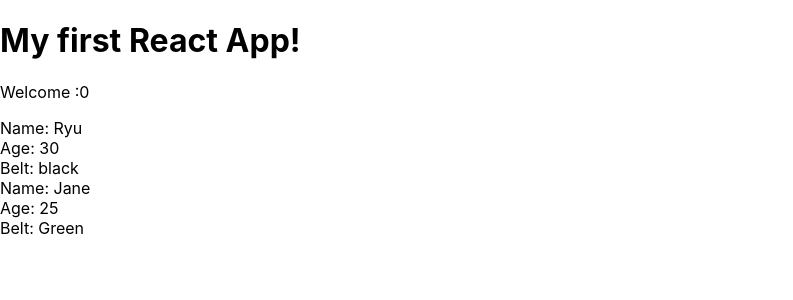
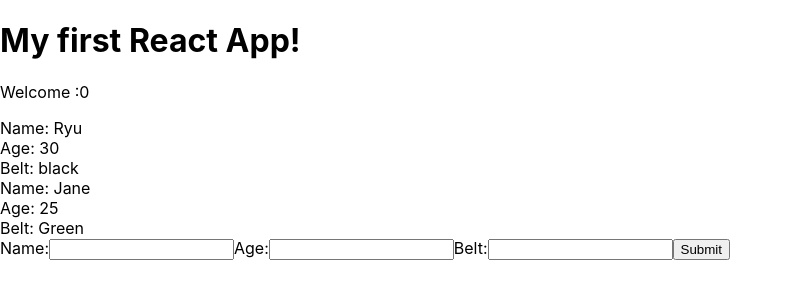
Before and after one commit to pratikdk/nn_rr_basic_react_app, a React (Create React App) app: page / in a window 1280 px wide. Shown: the top 300 px of the page, without its empty margins (0-793 px from the left). Built offline with nearby package versions, Linux system fonts and the light colour scheme.

Commit message:
added form, along with input and submit handler

```diff
--- /dev/null
+++ b/src/AddNinja.js
@@ -0,0 +1,35 @@
+import React from "react";
+
+class AddNinja extends React.Component {
+    state = {
+        name: null,
+        age: null,
+        belt: null
+    }
+    submitHandler = (e) => {
+        e.preventDefault();
+        console.log("Current State", this.state);
+    }
+    changeHandler = (e) => {
+        this.setState({
+            [e.target.id] : e.target.value
+        });
+    }
+    render() {
+        return (
+            <div>
+                <form onSubmit={this.submitHandler}>
+                    <label htmlFor="name">Name:</label>
+                    <input type="text" id="name" onChange={this.changeHandler}/>
+                    <label htmlFor="age">Age:</label>
+                    <input type="text" id="age" onChange={this.changeHandler}/>
+                    <label htmlFor="belt">Belt:</label>
+                    <input type="text" id="belt" onChange={this.changeHandler}/>
+                    <button>Submit</button>
+                </form>
+            </div>
+        )
+    }
+}
+
+export default AddNinja;
--- a/src/App.js
+++ b/src/App.js
@@ -1,5 +1,6 @@
 import React from "react";
 import Ninjas from "./Ninjas";
+import AddNinja from "./AddNinja";
 
 class App extends React.Component {
   state = {
@@ -15,6 +16,7 @@
         <h1>My first React App!</h1>
         <p>Welcome :0</p>
         <Ninjas ninjas={ this.state.ninjas }/>
+        <AddNinja />
       </div>
     );
   }
```
